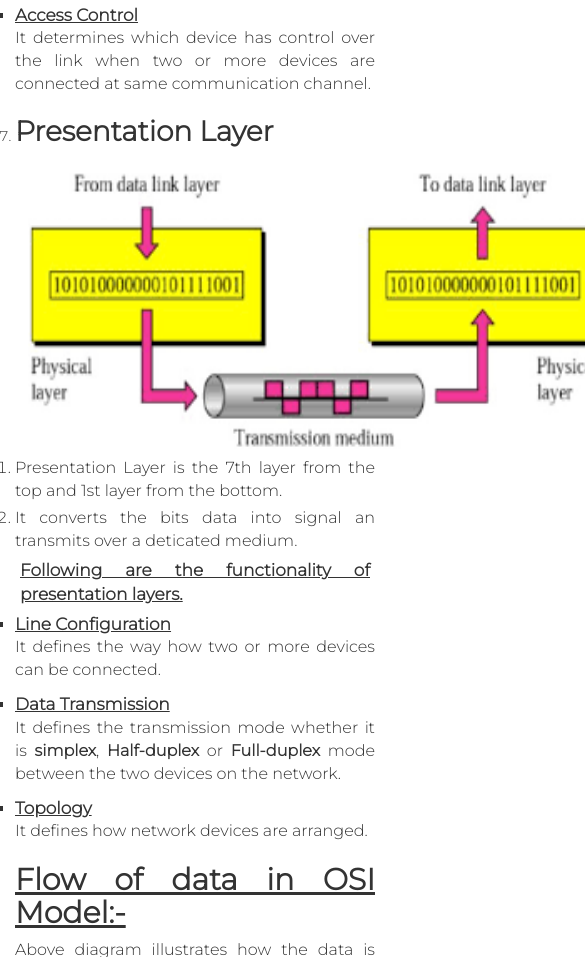
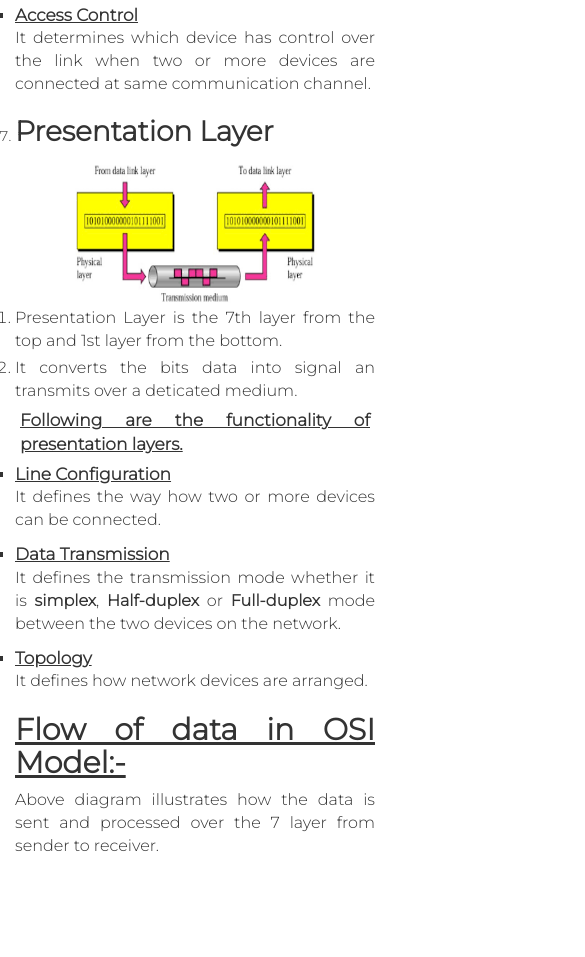
Before and after one commit to samsaw777/OSIBlog, a plain HTML site: page index.html in a window 390 px wide. Shown: the part 5153-6110 px from the top of the page, 585 px wide, since content can reach past the window. After the commit the page ends 6021 px from the top, so only its background shows below. Drawn offline with nearby package versions, Linux system fonts and the light colour scheme.

Commit message:
responsive design img 1

```diff
--- a/CSS/style.css
+++ b/CSS/style.css
@@ -241,5 +241,8 @@ h2{
 /*Responsive CSS */
 
 @media only screen and (max-width:600px) {
-
+    .presentationimg > img {
+        width: 250px;
+        height: 150px;
+    }
 }
```
